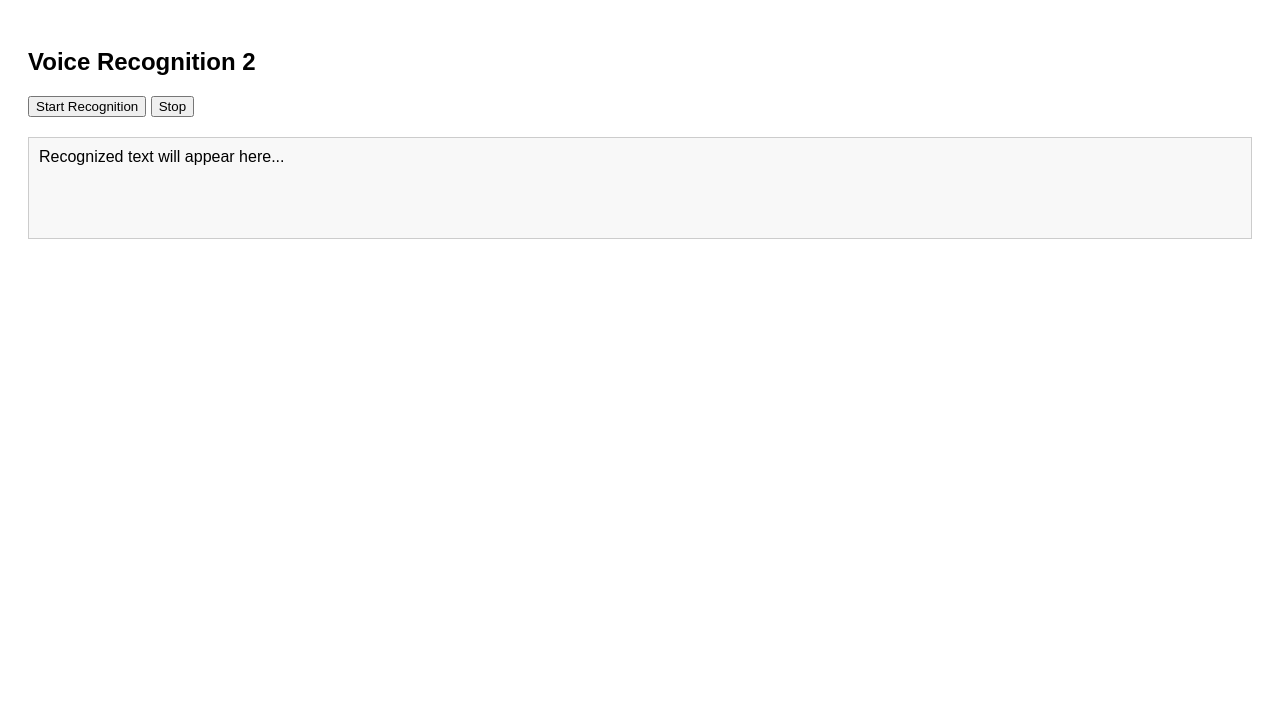
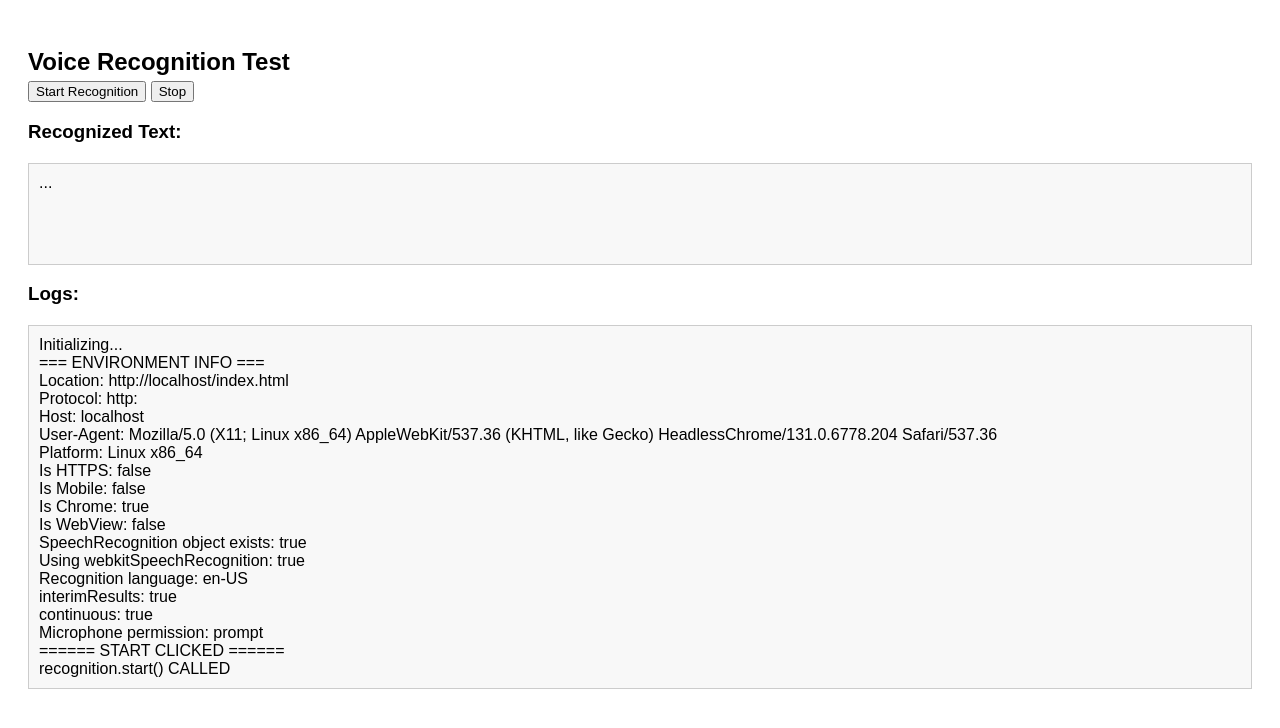
Before and after one commit to mr-andrew919/rec, a plain HTML site: page index.html in a window 1280 px wide. Both pictures are taken after a click on the button "Start Recognition". Drawn offline with Linux system fonts and the light colour scheme.

Commit message:
Update index.html

```diff
--- a/index.html
+++ b/index.html
@@ -1,84 +1,143 @@
 <!DOCTYPE html>
-<html lang="uk">
+<html lang="en">
 <head>
-    <meta charset="UTF-8" />
-    <title>Voice Recognition Demo2</title>
+<meta charset="UTF-8">
+<title>Voice Recognition Debug</title>
 <style>
-      body {
-        font-family: Arial, sans-serif;
-        padding: 20px;
+  body { font-family: Arial, sans-serif; padding: 20px; }
+  #text, #logs {
+    white-space: pre-wrap;
+    padding: 10px;
+    margin-top: 20px;
+    border: 1px solid #ccc;
+    background: #f8f8f8;
+    min-height: 80px;
   }
-      #text {
-        margin-top: 20px;
-        padding: 10px;
-        border: 1px solid #ccc;
-        min-height: 80px;
-        background: #f8f8f8;
-        white-space: pre-wrap;
-      }
+  h2 { margin-bottom: 5px; }
 </style>
 </head>
 <body>
-    <h2>Voice Recognition 2</h2>
+
+<h2>Voice Recognition Test</h2>
 
 <button id="startBtn">Start Recognition</button>
 <button id="stopBtn">Stop</button>
 
-    <div id="text">Recognized text will appear here...</div>
+<h3>Recognized Text:</h3>
+<div id="text">...</div>
+
+<h3>Logs:</h3>
+<div id="logs">Initializing...</div>
 
 <script>
-      const SpeechRecognition =
-        window.SpeechRecognition || window.webkitSpeechRecognition;
+  const logs = document.getElementById('logs');
+  const textBlock = document.getElementById('text');
+
+  function log(msg) {
+    console.log(msg);
+    logs.textContent += "\n" + msg;
+  }
+
+  // === ENVIRONMENT INFO ===
+  log("=== ENVIRONMENT INFO ===");
+  log("Location: " + window.location.href);
+  log("Protocol: " + window.location.protocol);
+  log("Host: " + window.location.host);
+  log("User-Agent: " + navigator.userAgent);
+  log("Platform: " + navigator.platform);
+
+  log("Is HTTPS: " + (location.protocol === "https:"));
+  log("Is Mobile: " + /Android|iPhone|iPad|iPod/i.test(navigator.userAgent));
+  log("Is Chrome: " + /Chrome/i.test(navigator.userAgent));
+  log("Is WebView: " + (/(wv|WebView)/i.test(navigator.userAgent)));
+
+  // Permissions API info
+  if (navigator.permissions) {
+    navigator.permissions.query({ name: 'microphone' }).then(result => {
+      log("Microphone permission: " + result.state);
+    }).catch(err => log("Permissions API error: " + err));
+  } else {
+    log("Permissions API NOT supported");
+  }
+
+  // === SPEECH RECOGNITION SUPPORT ===
+  const SpeechRecognition = window.SpeechRecognition || window.webkitSpeechRecognition;
+
+  log("SpeechRecognition object exists: " + !!SpeechRecognition);
+  log("Using webkitSpeechRecognition: " + !!window.webkitSpeechRecognition);
 
   if (!SpeechRecognition) {
-        alert(
-          "Your browser does not support Web Speech API. Please use Chrome."
-        );
+    log("❌ SpeechRecognition is NOT supported in this browser.");
+    alert("SpeechRecognition is not supported on this device.");
   }
 
   const recognition = new SpeechRecognition();
 
-      // ENGLISH
   recognition.lang = "en-US";
-
-      recognition.continuous = true;
-
   recognition.interimResults = true;
-
-      const textBlock = document.getElementById("text");
-      const startBtn = document.getElementById("startBtn");
-      const stopBtn = document.getElementById("stopBtn");
-
+  recognition.continuous = true; // You can change to true to test
+  let isRecording = false;
   let finalText = "";
 
-      startBtn.addEventListener("click", () => {
-        finalText = "";
-        recognition.start();
-      });
+  log("Recognition language: " + recognition.lang);
+  log("interimResults: " + recognition.interimResults);
+  log("continuous: " + recognition.continuous);
 
-      stopBtn.addEventListener("click", () => {
-        recognition.stop();
-      });
+  // === EVENT LOGGING ===
+  recognition.onstart = () => { log("onstart: recording started"); isRecording = true; };
+  recognition.onend = () => { log("onend: recording ended"); isRecording = false; };
+  recognition.onaudiostart = () => log("onaudiostart: audio capturing started");
+  recognition.onaudioend = () => log("onaudioend: audio capturing ended");
+  recognition.onsoundstart = () => log("onsoundstart: sound detected");
+  recognition.onsoundend = () => log("onsoundend: sound stopped");
+  recognition.onspeechstart = () => log("onspeechstart: speech detected");
+  recognition.onspeechend = () => log("onspeechend: speech ended");
+  recognition.onnomatch = () => log("onnomatch: speech not recognized");
+
+  recognition.onerror = (e) => {
+    log("❌ onerror: " + e.error + " | message: " + (e.message || ""));
+  };
 
   recognition.onresult = (event) => {
+    log("onresult: result received (len=" + event.results.length + ")");
+
     let interim = "";
+    for (let i = 0; i < event.results.length; i++) {
+      const res = event.results[i];
+      const text = res[0].transcript;
 
-        for (let i = 0; i < event.results.length; i++) {
-          const transcript = event.results[i][0].transcript;
+      log("  Result[" + i + "]: " + text + " | final=" + res.isFinal);
 
-          if (event.results[i].isFinal) {
-            finalText += transcript + " ";
-          } else {
-            interim += transcript;
+      if (res.isFinal) finalText += text + " ";
+      else interim += text;
     }
-        }
-
     textBlock.textContent = finalText + interim;
   };
 
-      recognition.onerror = (e) => {
-        console.error("Speech recognition error:", e);
-      };
+  // === BUTTON HANDLERS ===
+  document.getElementById('startBtn').addEventListener('click', () => {
+    try {
+      finalText = "";
+      textBlock.textContent = "...";
+      log("====== START CLICKED ======");
+      recognition.start();
+      log("recognition.start() CALLED");
+    } catch (err) {
+      log("❌ start() exception: " + err.message);
+    }
+  });
+
+  document.getElementById('stopBtn').addEventListener('click', () => {
+    try {
+      log("====== STOP CLICKED ======");
+      recognition.stop();
+      log("recognition.stop() CALLED");
+    } catch (err) {
+      log("❌ stop() exception: " + err.message);
+    }
+  });
+
 </script>
+
 </body>
 </html>
```
Lines whose indentation alone changed are shown as unchanged.
